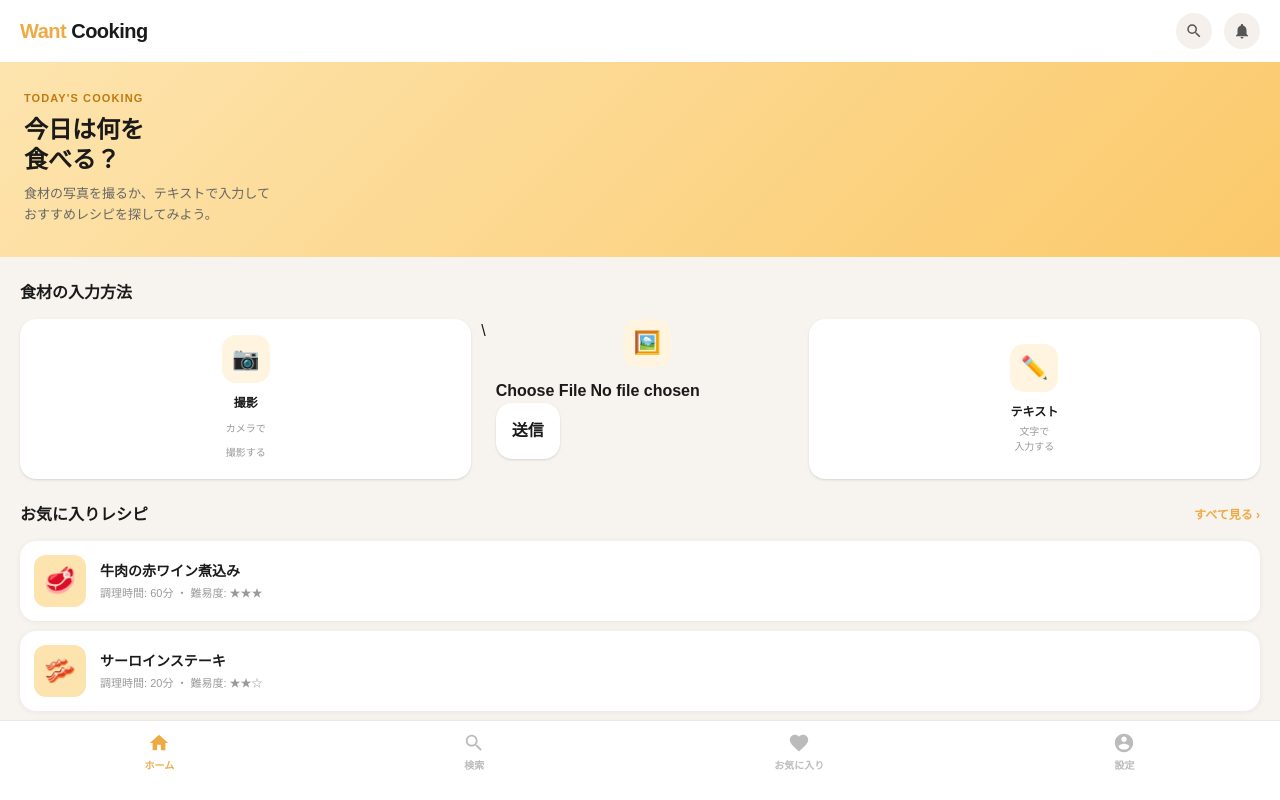
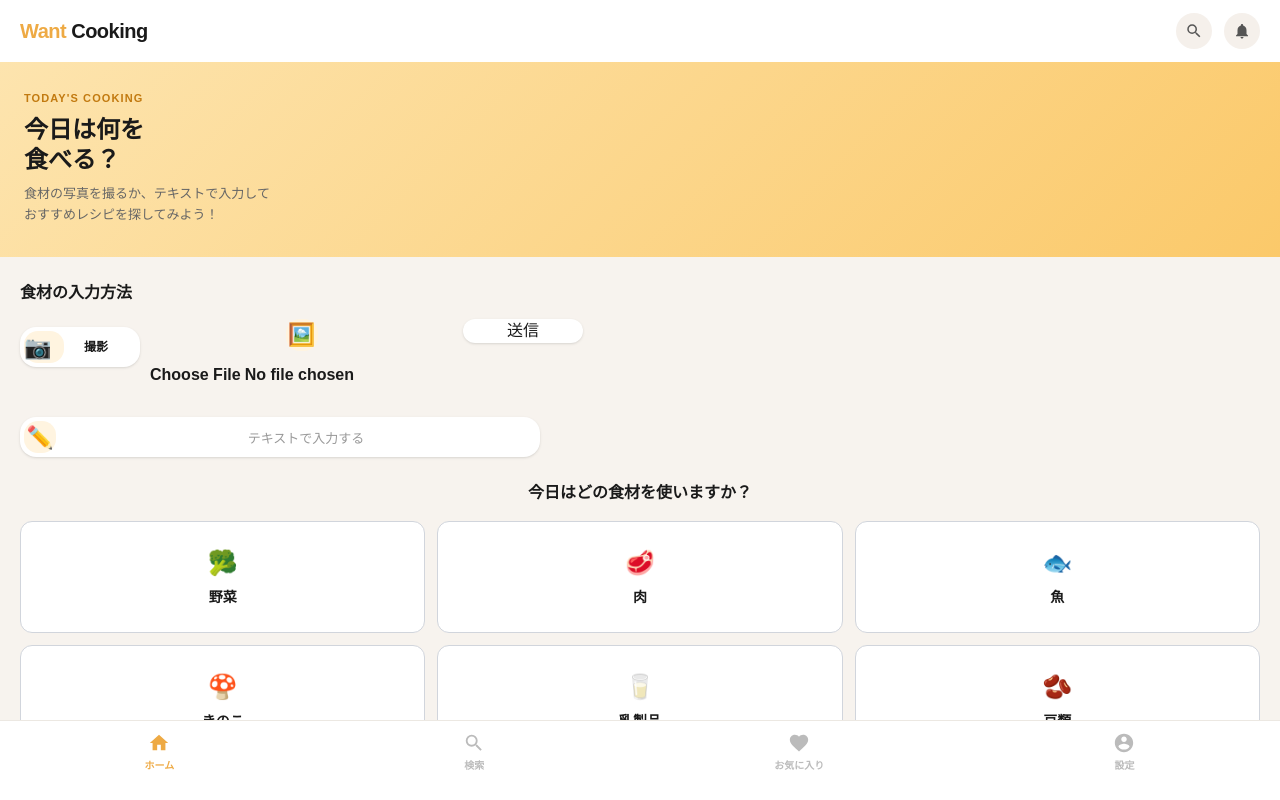
Before and after one commit to geekcamp-meatpie/meat-recipe, a Next.js app in the folder frontend/: page / in a window 1280 px wide. Shown: the top 800 px of the page. Built offline with nearby package versions, Linux system fonts and the light colour scheme.

Commit message:
食材選択付けた

```diff
--- a/frontend/src/app/favorites/page.tsx
+++ b/frontend/src/app/favorites/page.tsx
@@ -1,7 +1,7 @@
 "use client";
 import axios from 'axios';
 import { useEffect } from "react";
-import  FavoriteCard from '../../components/Favoritecard';
+import  FavoriteCard from '../../components/FavoriteCard';
 export default function FavoritesPage() {
   const getFavoritesList = () => {useEffect(() => {async () => { await axios.get("/api/favorites/list").then(response => {return response.data})};}, [])};
 
--- a/frontend/src/app/page.tsx
+++ b/frontend/src/app/page.tsx
@@ -1,6 +1,15 @@
 "use client";
 import axios from "axios";
 import { useState } from "react";
+const ingredientData: Record<string, string[]> = {
+  野菜: ["キャベツ", "きゅうり", "トマト", "玉ねぎ", "にんじん", "じゃがいも"],
+  肉: ["牛肉", "豚肉", "鶏肉", "ひき肉", "ベーコン"],
+  魚: ["鮭", "サバ", "マグロ", "アジ", "エビ"],
+  きのこ: ["しめじ", "えのき", "しいたけ", "まいたけ"],
+  乳製品: ["牛乳", "チーズ", "ヨーグルト", "バター"],
+  豆類: ["豆腐", "納豆", "大豆", "枝豆"],
+  その他: ["卵", "ご飯", "麺", "パン"],
+};
 import { useRouter } from "next/navigation";
 
 export default function HomePage() {
@@ -8,10 +17,27 @@ export default function HomePage() {
   const [ingredientText, setIngredientText] = useState("");
   const [showTextInput, setShowTextInput] = useState(false);
   const [image, setImage] = useState<File | null>(null);
+  const [selectedCategory, setSelectedCategory] = useState("");
+  const [selectedIngredients, setSelectedIngredients] = useState<string[]>([]);
+  const toggleIngredient = (ingredient: string) => {
+    if (selectedIngredients.includes(ingredient)) {
+      setSelectedIngredients(
+        selectedIngredients.filter((item) => item !== ingredient)
+      );
+    } else {
+      setSelectedIngredients([...selectedIngredients, ingredient]);
+    }
+  };
+
   const handleSubmit = () => {
     if (!ingredientText.trim()) return;
-    const params = new URLSearchParams({ ingredients: ingredientText });
-    router.push(`/confirm?${params.toString()}`);}
+
+    const params = new URLSearchParams({
+      ingredients: ingredientText,
+    });
+
+    router.push(`/confirm?${params.toString()}`);
+  };
   const handleFileslect = (e: React.ChangeEvent<HTMLInputElement>) => {setImage(e.target.files?.[0] || null);};
   const handleSubmitImage = async (e: React.MouseEvent<HTMLButtonElement, MouseEvent>) => {
          e.preventDefault();
@@ -39,7 +65,7 @@ export default function HomePage() {
         <p className="text-[13px] leading-relaxed" style={{ color: "var(--color-text-sub)" }}>
           食材の写真を撮るか、テキストで入力して
           <br />
-          おすすめレシピを探してみよう。
+          おすすめレシピを探してみよう！
         </p>
       </div>
 
@@ -49,63 +75,56 @@ export default function HomePage() {
           食材の入力方法
         </div>
         <div className="flex gap-2.5">
+
           {/* 担当B: カメラ撮影機能をここに実装 */}
           <button
-            className="flex-1 rounded-2xl p-4 text-center shadow-sm transition hover:-translate-y-0.5 hover:shadow-md"
+           className="flex items-centr mt-2 w-30 h-10 rounded-2xl p-1 text-center shadow-sm transition hover:-translate-y-0.5 hover:shadow-md"
             style={{ background: "var(--color-card)" }}       >
 
             <div
-              className="w-12 h-12 rounded-[14px] flex items-center justify-center mx-auto mb-3 text-[22px]"
+              className="w-10 h-8 rounded-[14px] flex justify-left mb-3 text-[22px]"
               style={{ background: "var(--color-icon-bg)" }}
             >
               📷
             </div>
-            <h3 className="text-xs font-bold mb-1">撮影</h3>
-            <a className="text-[10px]" style={{ color: "var(--color-text-muted)" }}   href="/record"  >
-              カメラで
-              <br />
-              撮影する
-            </a>
+            <h3 className="text-xs pt-2 pl-5 font-bold mb-1">撮影</h3>
           </button>
 
           {/* 担当B: アルバム選択機能をここに実装 */}
-         \
-           <div className="text-base font-bold mb-3.5" style={{ color: "var(--color-text)" }}>
+        <div className="text-base font-bold mb-3.5" style={{ color: "var(--color-text)" }}>
             <form>
-             <div className="w-12 h-12 rounded-[14px] flex items-center justify-center mx-auto mb-3 text-[22px]" style={{ background: "var(--color-icon-bg)" }}>🖼️ </div>
+          <div className="w-8 h-8 rounded-[14px] flex items-center justify-center mx-auto mb-3 text-[22px]" style={{ background: "var(--color-icon-bg)" }}>
+            🖼️ </div>
               <input
                type="file"
                accept="image/*"
                capture="environment"
                onChange={handleFileslect}
               />
+            </form>
+          </div>
 
-            </form>
             {/* テキスト入力エリア */}
-            <button
-              className="flex-1 rounded-2xl p-4 text-center shadow-sm transition hover:-translate-y-0.5 hover:shadow-md"
+             <button className="w-30 h-6 rounded-2xl text-center shadow-sm transition hover:-translate-y-0.5 hover:shadow-md"
               style={{ background: "var(--color-card)" }}
               onClick={handleSubmitImage}>送信</button>
-           </div>
+          </div>
+
           <button
-            className="flex-1 rounded-2xl p-4 text-center shadow-sm transition hover:-translate-y-0.5 hover:shadow-md"
+            className="flex items-centr mt-4 w-130 h-10 rounded-2xl p-1 shadow-sm transition hover:-translate-y-0.5 hover:shadow-md"
             style={{ background: "var(--color-card)" }}
             onClick={() => setShowTextInput(!showTextInput)}
           >
             <div
-              className="w-12 h-12 rounded-[14px] flex items-center justify-center mx-auto mb-3 text-[22px]"
+              className="w-8 h-8 rounded-[14px] mb-3 text-[22px]"
               style={{ background: "var(--color-icon-bg)" }}
             >
               ✏️
             </div>
-            <h3 className="text-xs font-bold mb-1">テキスト</h3>
-            <p className="text-[10px]" style={{ color: "var(--color-text-muted)" }}>
-              文字で
-              <br />
-              入力する
+            <p className="flex-1 pt-2 pl-5 text-[13px]" style={{ color: "var(--color-text-muted)" }}>
+              テキストで入力する
             </p>
           </button>
-        </div>
       </div>
 
       {/* テキスト入力エリア（テキストカードを押すと表示） */}
@@ -131,6 +150,125 @@ export default function HomePage() {
           </button>
         </div>
       )}
+
+      {/* 食材選択 */}
+      <div className="px-5 pt-6">
+      {/* タイトル */}
+      <div className="text-base font-bold mb-4 text-center">
+        今日はどの食材を使いますか？
+      </div>
+      {/* 3×3 食材カテゴリー */}
+      <div className="grid grid-cols-3 gap-3">
+        {[
+          { name: "野菜", emoji: "🥦" },
+          { name: "肉", emoji: "🥩" },
+          { name: "魚", emoji: "🐟" },
+          { name: "きのこ", emoji: "🍄" },
+          { name: "乳製品", emoji: "🥛" },
+          { name: "豆類", emoji: "🫘" },
+        ].map((category) => (
+      <button
+            key={category.name}
+            onClick={() => setSelectedCategory(category.name)}
+            className={`h-28 rounded-xl border flex flex-col items-center justify-center transition ${
+              selectedCategory === category.name
+                ? "border-2 border-purple-500 bg-purple-100"
+                : "border-gray-300 bg-white"
+            }`}
+      >
+      <div className="text-2xl mb-2">
+              {category.emoji}
+      </div>
+      <span className="text-sm font-bold">
+              {category.name}
+      </span>
+      </button>
+        ))}
+
+      </div>
+      </div>
+
+    {/* 選択した食材 */}
+  {selectedIngredients.length > 0 && (
+    <div className="px-5 pt-6">
+      <div className="flex items-center justify-between gap-4">
+
+        {/* 選択した食材 */}
+        <div className="flex-1">
+          <div className="font-bold mb-3">
+            選択した食材
+          </div>
+
+          <div className="flex flex-wrap gap-2">
+            {selectedIngredients.map((ingredient) => (
+              <div
+                key={ingredient}
+                className="flex items-center gap-1 px-3 py-2 rounded-full bg-purple-100 text-purple-700"
+              >
+                <span>{ingredient}</span>
+
+                {/* ×を押すと選択解除 */}
+                <button
+                  onClick={() => toggleIngredient(ingredient)}
+                  className="font-bold ml-1"
+                >
+                  ×
+                </button>
+              </div>
+            ))}
+          </div>
+        </div>
+
+      {/* NEXTボタン */}
+      <button
+        onClick={() => {
+          const params = new URLSearchParams({
+            ingredients: selectedIngredients.join(","),
+          });
+
+          router.push(`/confirm?${params.toString()}`);
+        }}
+        className="shrink-0 px-5 py-3 rounded-xl font-bold transition hover:-translate-y-0.5 hover:shadow-md"
+        style={{
+          background: "var(--color-accent)",
+          color: "white",
+        }}
+      >
+        NEXT →
+      </button>
+
+    </div>
+
+  </div>
+)}
+
+      {/* 具体的な食材選択 */}
+      {selectedCategory && (
+        <div className="mt-6">
+
+          <div className="font-bold mb-3">
+            {selectedCategory}を選択
+          </div>
+
+          <div className="flex flex-wrap gap-2">
+            {ingredientData[selectedCategory]?.map((ingredient) => (
+              <button
+                key={ingredient}
+                onClick={() => toggleIngredient(ingredient)}
+                className={`px-4 py-2 rounded-full border transition ${
+                  selectedIngredients.includes(ingredient)
+                    ? "bg-purple-500 text-white border-purple-500"
+                    : "bg-white border-gray-300"
+                }`}
+              >
+                {ingredient}
+              </button>
+            ))}
+          </div>
+
+        </div>
+      )}
+
 
       {/* お気に入りレシピ（プレースホルダー） */}
       <div className="px-5 pt-6">
```
